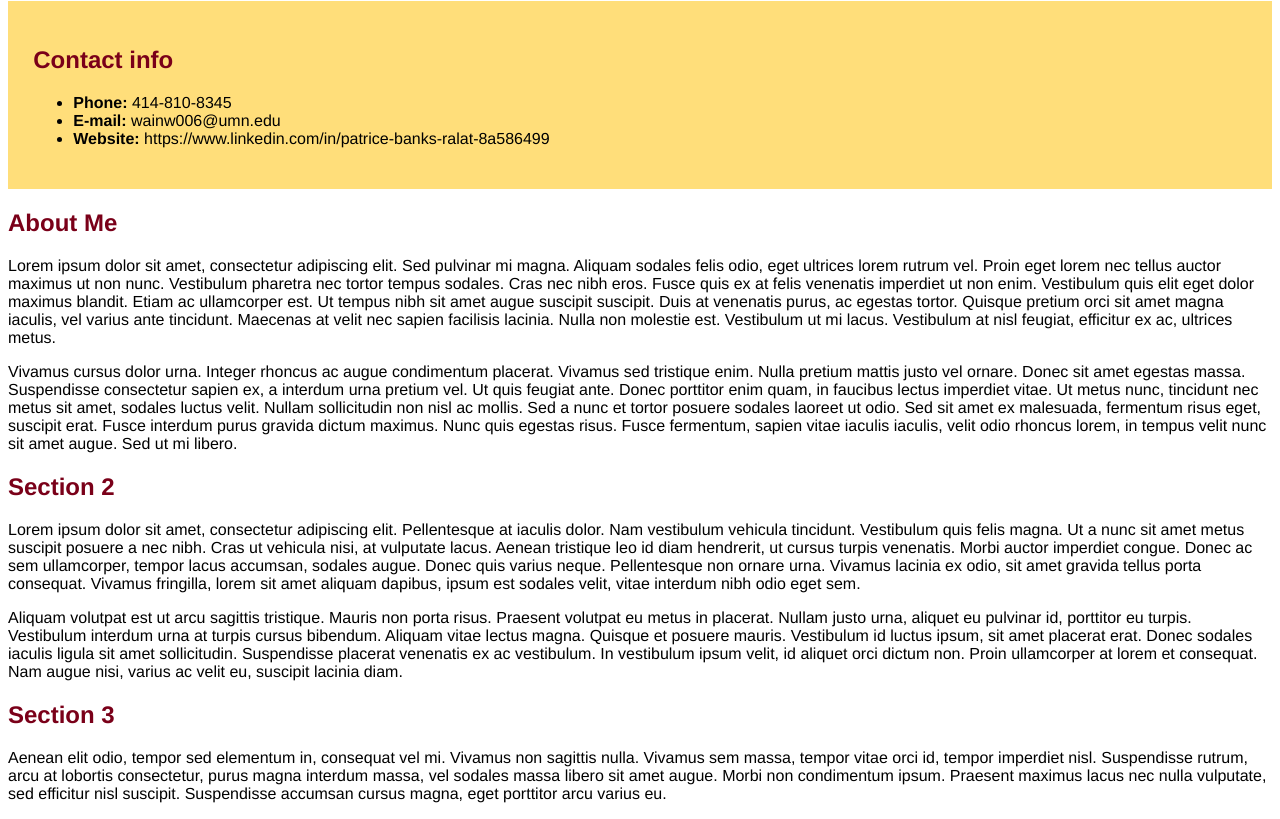
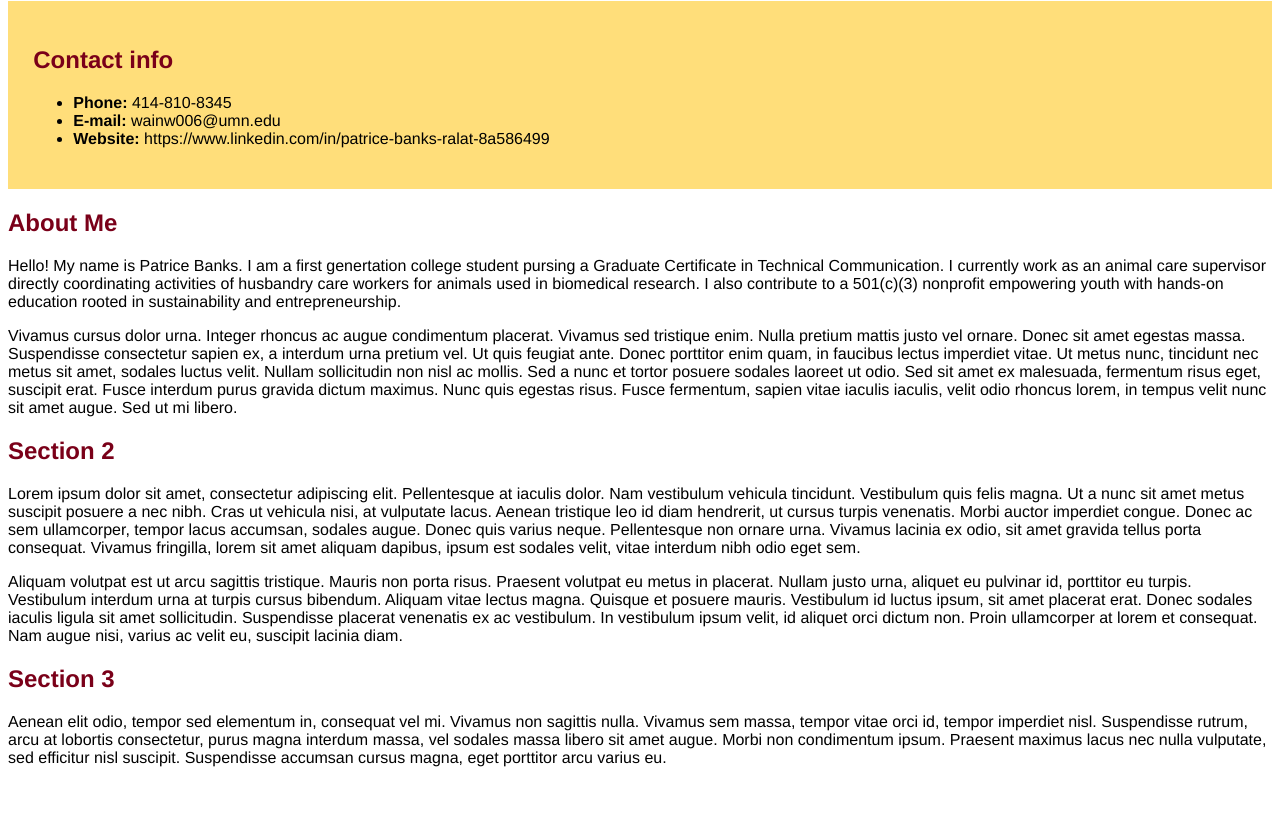
Before and after one commit to wainw006/Project-Repository-Homepage, a plain HTML site: page index.html in a window 1280 px wide. Shown: the part 79-898 px from the top of the page. After the commit the page ends 862 px from the top, so only its background shows below. Drawn offline with Linux system fonts and the light colour scheme.

Commit message:
Updated About Me Section

```diff
--- a/index.html
+++ b/index.html
@@ -19,7 +19,7 @@
 
 <h2>About Me</h2>
 
-<p>Lorem ipsum dolor sit amet, consectetur adipiscing elit. Sed pulvinar mi magna. Aliquam sodales felis odio, eget ultrices lorem rutrum vel. Proin eget lorem nec tellus auctor maximus ut non nunc. Vestibulum pharetra nec tortor tempus sodales. Cras nec nibh eros. Fusce quis ex at felis venenatis imperdiet ut non enim. Vestibulum quis elit eget dolor maximus blandit. Etiam ac ullamcorper est. Ut tempus nibh sit amet augue suscipit suscipit. Duis at venenatis purus, ac egestas tortor. Quisque pretium orci sit amet magna iaculis, vel varius ante tincidunt. Maecenas at velit nec sapien facilisis lacinia. Nulla non molestie est. Vestibulum ut mi lacus. Vestibulum at nisl feugiat, efficitur ex ac, ultrices metus. </p>
+<p>Hello! My name is Patrice Banks. I am a first genertation college student pursing a Graduate Certificate in Technical Communication. I currently work as an animal care supervisor directly coordinating activities of husbandry care workers for animals used in biomedical research. I also contribute to a 501(c)(3) nonprofit empowering youth with hands-on education rooted in sustainability and entrepreneurship.</p>
 
 <p> Vivamus cursus dolor urna. Integer rhoncus ac augue condimentum placerat. Vivamus sed tristique enim. Nulla pretium mattis justo vel ornare. Donec sit amet egestas massa. Suspendisse consectetur sapien ex, a interdum urna pretium vel. Ut quis feugiat ante. Donec porttitor enim quam, in faucibus lectus imperdiet vitae. Ut metus nunc, tincidunt nec metus sit amet, sodales luctus velit. Nullam sollicitudin non nisl ac mollis. Sed a nunc et tortor posuere sodales laoreet ut odio. Sed sit amet ex malesuada, fermentum risus eget, suscipit erat. Fusce interdum purus gravida dictum maximus. Nunc quis egestas risus. Fusce fermentum, sapien vitae iaculis iaculis, velit odio rhoncus lorem, in tempus velit nunc sit amet augue. Sed ut mi libero.</p>
 
```
